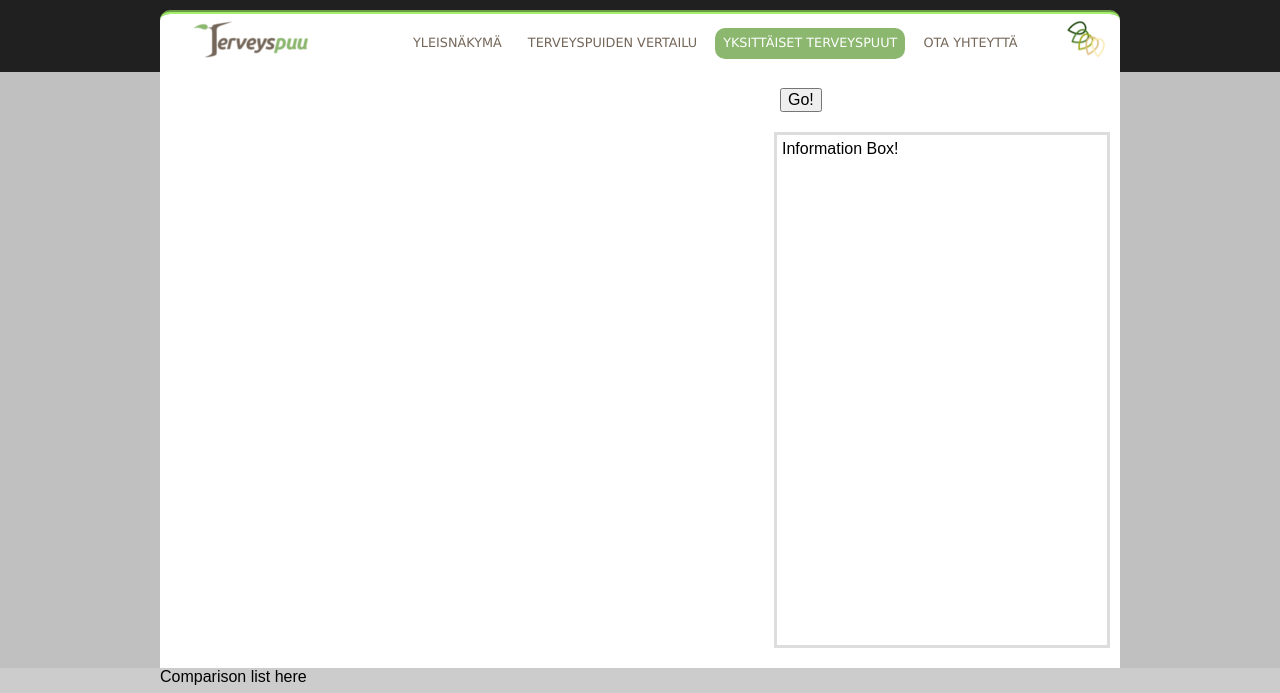
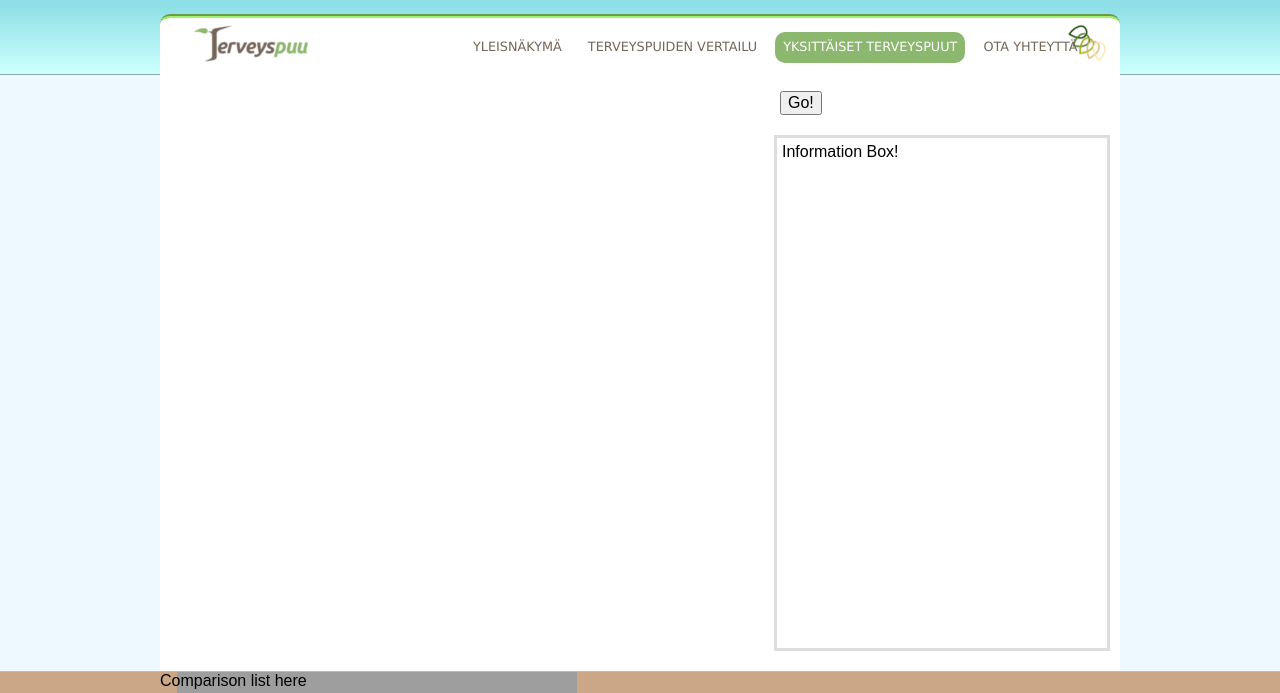
Before and after one commit to blindBombus/motivoi-muutokseen, a PHP site: page /singleview.html in a window 1280 px wide. Shown: the top 693 px of the page. Run offline with PHP 8.4, Linux system fonts and the light colour scheme; some libraries are stand-ins or nearby versions; grey boxes are pictures that could not be loaded.

Commit message:
added some php files

```diff
--- a/css/base.css
+++ b/css/base.css
@@ -8,7 +8,8 @@
 body{
     font-family: arial, helvetica, sans-serif;
     min-width: 960px;
-    background-color: #c0c0c0;
+    background-color: #edf8ff;
+
 }
 .wrap{
    width: 960px;
@@ -17,16 +18,41 @@ body{
 }
 #nav{
    width: 100%;
-   overflow: hidden;
-   background-color: #202020;
+   z-index: -100;
+   padding-top: 10px;
+   border-bottom: ridge #CCFFFE;
+   background-color: #84dad9;
+background-image: linear-gradient(bottom, #CCFFFE 0%, #8FE0E6 90%);
+background-image: -o-linear-gradient(bottom, #CCFFFE 0%, #8FE0E6 90%);
+background-image: -moz-linear-gradient(bottom, #CCFFFE 0%, #8FE0E6 90%);
+background-image: -webkit-linear-gradient(bottom, #CCFFFE 0%, #8FE0E6 90%);
+background-image: -ms-linear-gradient(bottom, #CCFFFE 0%, #8FE0E6 90%);
 
+background-image: -webkit-gradient(
+	linear,
+	left bottom,
+	left top,
+	color-stop(0, #CCFFFE),
+	color-stop(0.9, #8FE0E6)
+);
 }
 
 #nav .wrap{
-   margin-top: 10px;
+   position: relative;
+   top: 4px;
    background-color: #ffffff;
    border-top: 4px groove #a3f06c;
    border-radius: 10px 10px 0px 0px;
+}
+
+#biglogo {
+   display: block;
+   background:url('../pics/logo.png') no-repeat;
+   background-position: left top;
+   margin: 8px 0px;
+   height: 65px;
+   width: 240px;
+   float: left;
 }
 
 #logo a{
@@ -46,7 +72,7 @@ ul.navlist{
    font-family: Verdana, Geneva, sans-serif;
    font-size: 0.8em;
    list-style: none;
-   width: 720px;
+   width: 660px;
    margin-top: 5px;
    padding-top: 4px;
    padding-bottom: 0px;
@@ -54,6 +80,7 @@ ul.navlist{
    float: right;
    background: url('../pics/leaves.png') no-repeat 98% 0%;
 }
+
 ul.navlist li{
    display: block;
    margin: 5px;
@@ -107,6 +134,15 @@ ul.navlist li#current{
    border: solid #dddddd;
 }
 #footer{
-   height: 120px;
-   background-color: #cccccc;
+   height: 200px;
+   border-top: solid 1px #9ed678;
+   background-color: #cba787; /**#a4d981; **/
+   overflow: hidden;
 }
+#footer .wrap{
+   background-image: url('../pics/smalltree.png');
+   background-repeat: no-repeat;
+   overflow: hidden;
+   height: 200px;
+   background-position: 3% 3%;
+}
```
Also changed, not shown: compareview.php (added, +28 -0 lines), index.php (added, +28 -0 lines), infopage.php (added, +28 -0 lines), singleview.php (+4 -6 lines).
